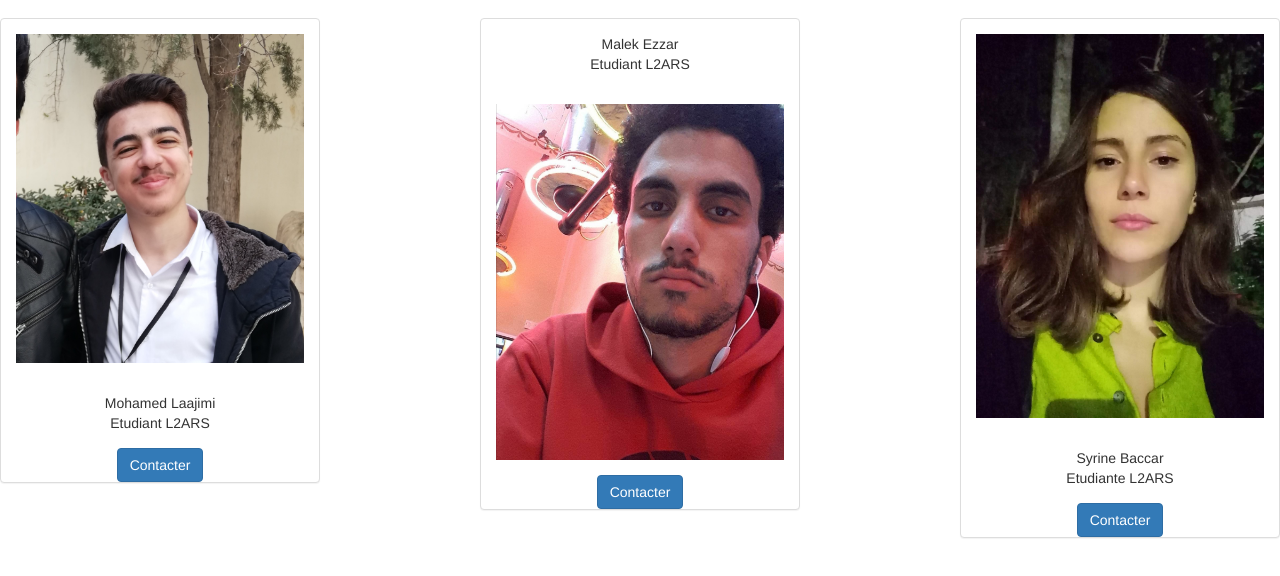
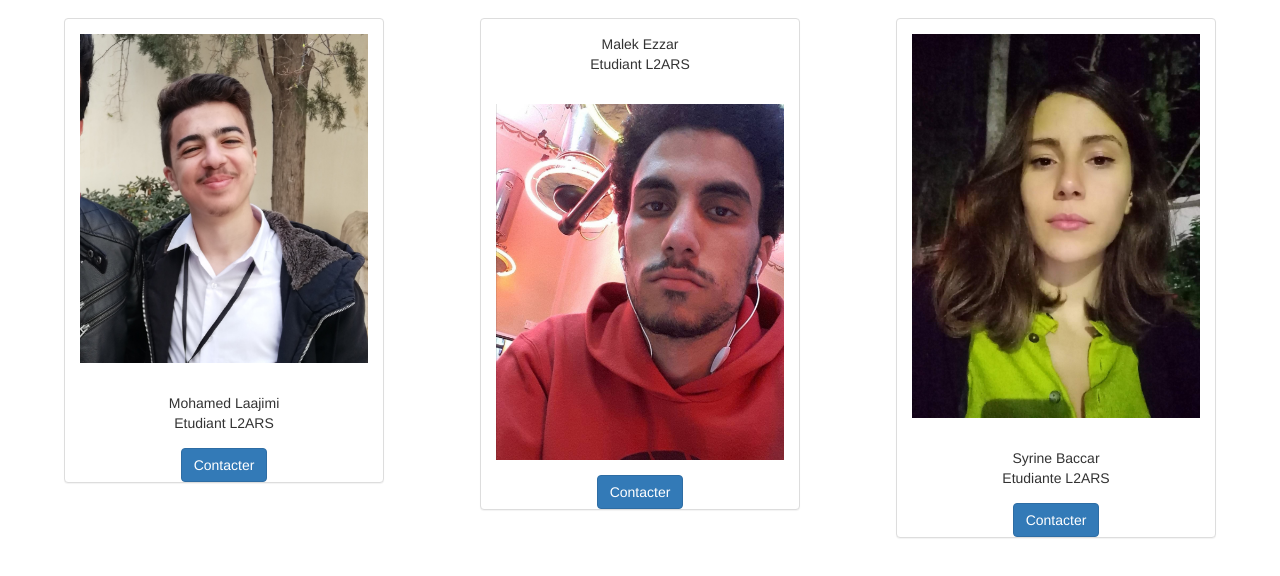
Before and after one commit to mouka99/ElectionDappEth, a website: page src/html/about.html in a window 1280 px wide. Shown: the part 54-630 px from the top of the page. Drawn offline with Linux system fonts and the light colour scheme.

Commit message:
Update about.html

```diff
--- a/src/html/about.html
+++ b/src/html/about.html
@@ -23,7 +23,7 @@
       </div>
     </nav>
 
-    <div class="panel panel-default" style="display: inline-block; width:25%; text-align: center; float:left;">
+    <div class="panel panel-default" style="display: inline-block; width:25%; text-align: center; float:left; margin-left: 5%;">
         <div class="panel-body"><img class="card-img-top" src="../images/med.jpg" alt="Laajimi" style="width:100%; height:100%"></div>
         <div class="panel-body">Mohamed Laajimi<br>Etudiant L2ARS</div>
       <a href="mailto:laajimi.mohamed@gmail.com:" class="btn btn-primary">Contacter</a>
@@ -35,7 +35,7 @@
         <a href="mailto:ezzarmalek3@gmail.com" class="btn btn-primary">Contacter</a>
     </div>
 
-    <div class="panel panel-default" style="display: inline-block;width:25%; text-align: center; float:right;">
+    <div class="panel panel-default" style="display: inline-block;width:25%; text-align: center; float:right; margin-right: 5%;">
         <div class="panel-body"><img class="card-img-top" src="../images/bcc.jpg" alt="Baccar" style="width:100%; height:100%"></div>
         <div class="panel-body">Syrine Baccar<br>Etudiante L2ARS</div>
         <a href="mailto:syrinebaccar51@gmail.com" class="btn btn-primary">Contacter</a>
```
